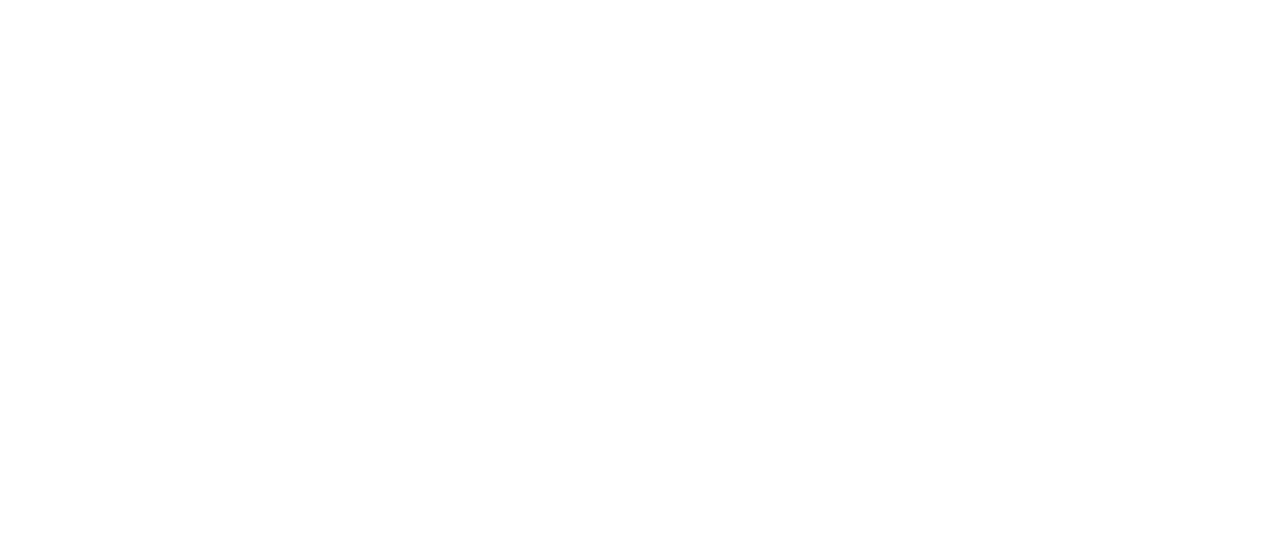
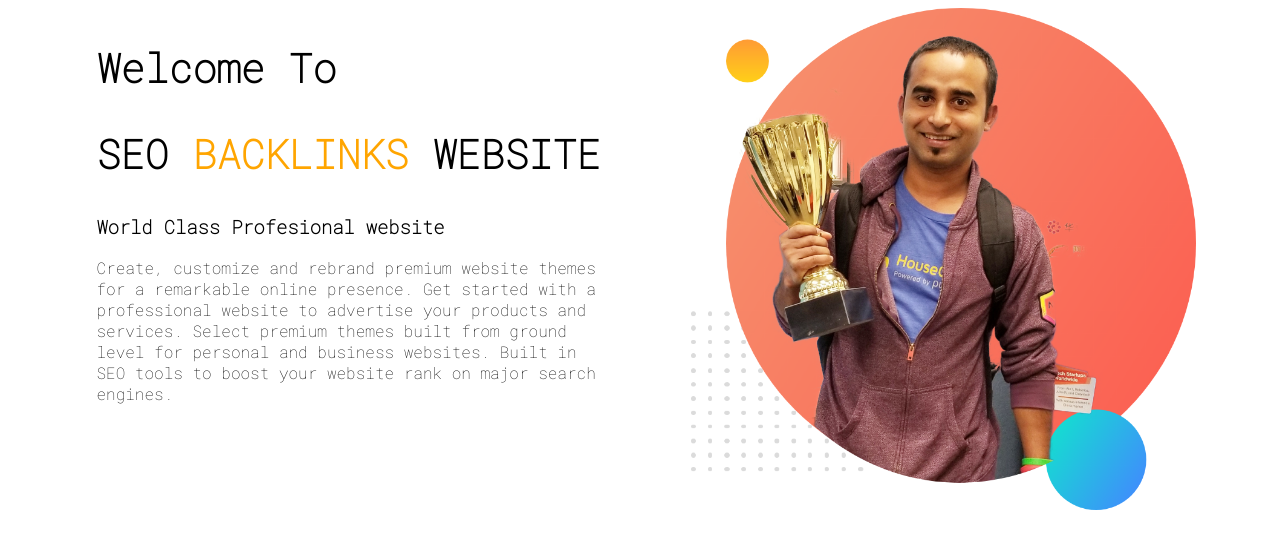
Before and after one commit to mojnubd/web-protfolio, a plain HTML site: page index.html in a window 1280 px wide. Drawn offline with Linux system fonts and the light colour scheme.

Commit message:
top section

```diff
--- a/index.html
+++ b/index.html
@@ -4,9 +4,29 @@
     <meta charset="UTF-8">
     <meta http-equiv="X-UA-Compatible" content="IE=edge">
     <meta name="viewport" content="width=device-width, initial-scale=1.0">
+    <link rel="preconnect" href="https://fonts.googleapis.com">
+    <link rel="preconnect" href="https://fonts.gstatic.com" crossorigin>
+    <link href="https://fonts.googleapis.com/css2?family=Roboto+Mono:wght@100&display=swap" rel="stylesheet">
+
+
+
     <title>SEO BACKLINKS</title>
+    <link rel="stylesheet" href="style.css">
 </head>
 <body>
-
+    <section>
+        <div class="half-widht">
+            <h1> Welcome To</h1>
+            <h1> SEO <spin class="name-highlight">BACKLINKS</spin> WEBSITE</h1>
+            <h3> World Class Profesional website</h3>
+            <p>Create, customize and rebrand premium website themes for a remarkable online presence.
+             Get started with a professional website to advertise your products and services.
+             Select premium themes built from ground level for personal and business websites.
+             Built in SEO tools to boost your website rank on major search engines.</p>
+        </div>
+        <div class="half-widht">
+            <img src="images/jhankar.png" alt="">
+        </div>
+    </section>
 </body>
 </html>
--- a/style.css
+++ b/style.css
@@ -0,0 +1,25 @@
+
+body{
+
+    font-family: 'Roboto Mono', monospace;}
+
+h1{
+
+    font-size: 40px;
+
+
+}
+.name-highlight{
+
+    color: orange;
+}
+.half-widht{
+
+    width: 40%;
+    float: left;
+    margin-left: 5%;
+    padding-left: 2%;
+}
+.half-widht img{
+    width: 100%;
+}
```
